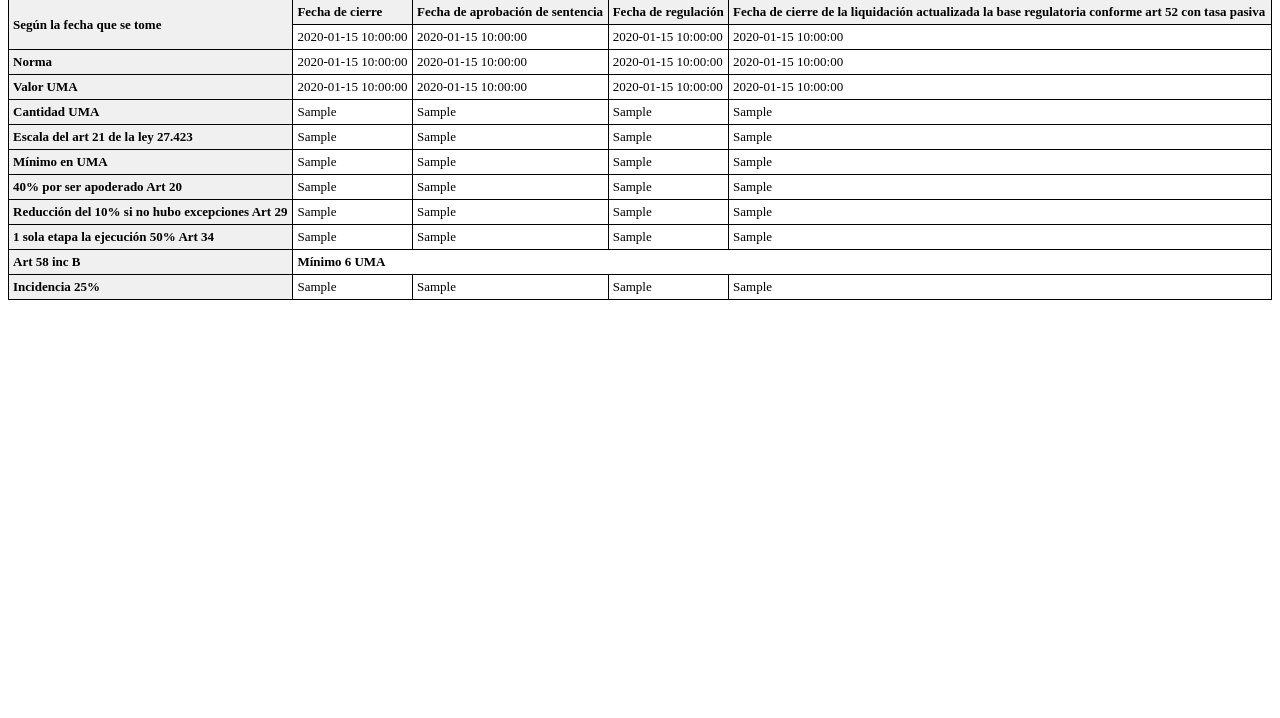
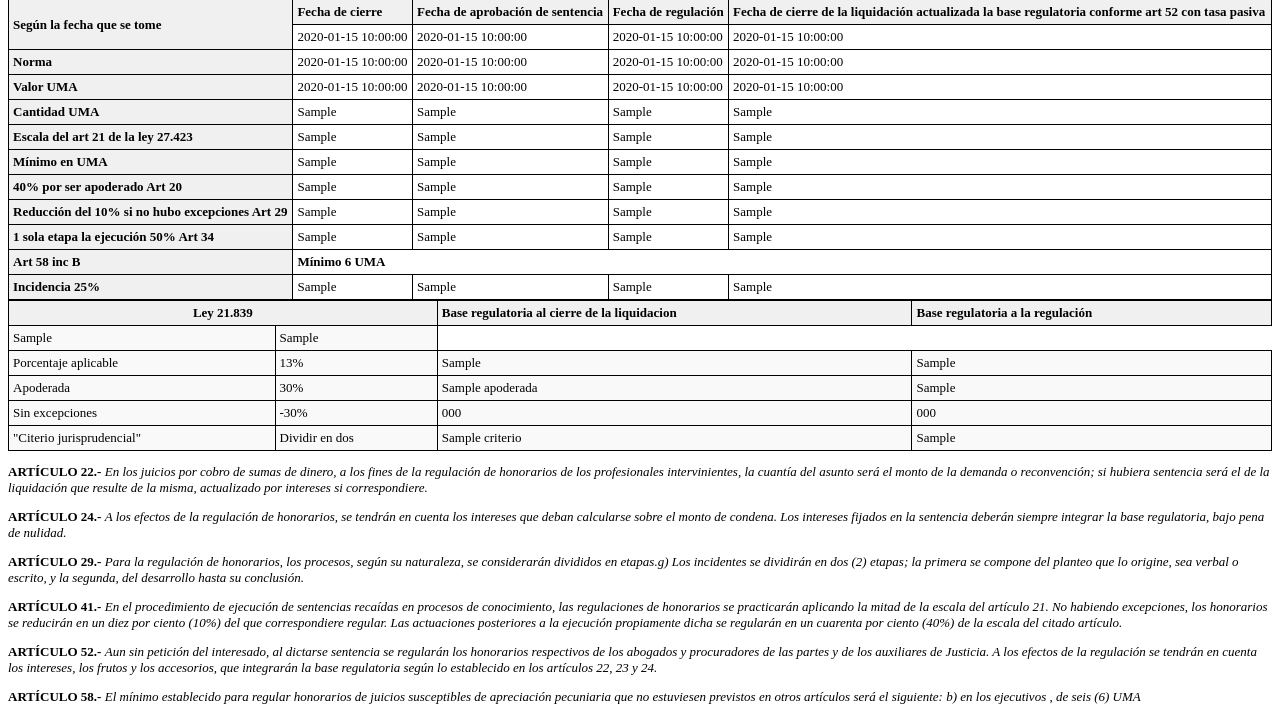
Before and after one commit to OctavioGalvan5/app-web-prueba, a Flask app: template templates/resultado_calculadora_uma.html in a window 1280 px wide. Shown: the part 165-883 px from the top of the page. Before the commit the page ends 465 px from the top, so only its background shows below. Run offline with Flask 3, Linux system fonts and the light colour scheme; the template is opened without the code that fills it: most values are stand-ins (such as "Sample title", 1, 10 or a date in 2020); parts of the project's set-up code (start-up, migrations or seed data) failed here and were passed over.

Commit message:
calculadora UMA completa :)

```diff
--- a/app.py
+++ b/app.py
@@ -2,7 +2,7 @@ from flask import Flask, render_template, request, make_response
 from xhtml2pdf import pisa
 from io import BytesIO
 from database import obtener_acordada, obtener_valor_uma
-from calculos import calcular_porcentajes, formatear_dinero, transformar_fecha
+from calculos import calcular_porcentajes, formatear_dinero, transformar_fecha, calcular_porcentajes_ley_21839
 
 app = Flask(__name__)
 
@@ -50,58 +50,71 @@ def generar_pdf():
     ### TASA PASIVA ###
     porcentajesTP, cantidadTP, minimoTP, apoderadoTP, reduccionTP, ejecucionTP, incidenciaTP = calcular_porcentajes(monto_aprobado_actualizado, UMA_fecha_de_regulacion)
 
+    ### ley 21.839 ###
+    porcentaje_aplicable, apoderada, sin_excepciones, criterio = calcular_porcentajes_ley_21839(monto_aprobado)
+    porcentaje_aplicableTP, apoderadaTP, sin_excepcionesTP, criterioTP = calcular_porcentajes_ley_21839(monto_aprobado_actualizado)
 
     # Renderiza el HTML a partir de la plantilla
-    rendered = render_template('resultado_calculadora_uma.html',
-                               autos=autos,
-                               expediente=expediente,
-                               periodo_desde=transformar_fecha(periodo_desde),
-                               periodo_hasta=transformar_fecha(periodo_hasta),
-                               #
-                               fecha_de_cierre_de_liquidacion = transformar_fecha(fecha_de_cierre_de_liquidacion),
-                               Acordada_fecha_de_cierre_de_liquidacion = Acordada_fecha_de_cierre_de_liquidacion,
-                               UMA_fecha_de_cierre_de_liquidacion = formatear_dinero(UMA_fecha_de_cierre_de_liquidacion),
-                               porcentajesFCL = porcentajesFCL,
-                               cantidadFCL = cantidadFCL,
-                               minimoFCL = minimoFCL,
-                               apoderadoFCL = apoderadoFCL,
-                               reduccionFCL = reduccionFCL,
-                               ejecucionFCL = ejecucionFCL,
-                               incidenciaFCL = incidenciaFCL,
-                               #
-                               fecha_de_regulacion = transformar_fecha(fecha_de_regulacion),
-                               Acordada_fecha_de_regulacion = Acordada_fecha_de_regulacion,
-                               UMA_fecha_de_regulacion = formatear_dinero(UMA_fecha_de_regulacion),
-                               porcentajesR = porcentajesR,
-                               cantidadR = cantidadR,
-                               minimoR = minimoR,
-                               apoderadoR = apoderadoR,
-                               reduccionR = reduccionR,
-                               ejecucionR = ejecucionR,
-                               incidenciaR = incidenciaR,
-                               #
-                               fecha_aprobacion_sentencia=transformar_fecha(fecha_aprobacion_sentencia),
-                               Acordada_fecha_aprobacion_sentencia = Acordada_fecha_aprobacion_sentencia,
-                               UMA_fecha_aprobacion_sentencia = formatear_dinero(UMA_fecha_aprobacion_sentencia),
-                               porcentajesAS = porcentajesAS,
-                               cantidadAS = cantidadAS,
-                               minimoAS = minimoAS,
-                               apoderadoAS = apoderadoAS,
-                               reduccionAS = reduccionAS,
-                               ejecucionAS = ejecucionAS,
-                               incidenciaAS = incidenciaAS,
-                               #
-                               porcentajesTP = porcentajesTP,
-                               cantidadTP = cantidadTP,
-                               minimoTP = minimoTP,
-                               apoderadoTP = apoderadoTP,
-                               reduccionTP = reduccionTP,
-                               ejecucionTP = ejecucionTP,
-                               incidenciaTP = incidenciaTP,
-                               #
-                               monto_aprobado=formatear_dinero(monto_aprobado),
-                               monto_aprobado_actualizado=formatear_dinero(monto_aprobado_actualizado)
-                              )
+    rendered = render_template(
+        'resultado_calculadora_uma.html',
+        autos=autos,
+        expediente=expediente,
+        periodo_desde=transformar_fecha(periodo_desde),
+        periodo_hasta=transformar_fecha(periodo_hasta),
+        #
+        fecha_de_cierre_de_liquidacion=transformar_fecha(fecha_de_cierre_de_liquidacion),
+        Acordada_fecha_de_cierre_de_liquidacion=Acordada_fecha_de_cierre_de_liquidacion,
+        UMA_fecha_de_cierre_de_liquidacion=formatear_dinero(UMA_fecha_de_cierre_de_liquidacion),
+        porcentajesFCL=porcentajesFCL,
+        cantidadFCL=cantidadFCL,
+        minimoFCL=minimoFCL,
+        apoderadoFCL=apoderadoFCL,
+        reduccionFCL=reduccionFCL,
+        ejecucionFCL=ejecucionFCL,
+        incidenciaFCL=incidenciaFCL,
+        #
+        fecha_de_regulacion=transformar_fecha(fecha_de_regulacion),
+        Acordada_fecha_de_regulacion=Acordada_fecha_de_regulacion,
+        UMA_fecha_de_regulacion=formatear_dinero(UMA_fecha_de_regulacion),
+        porcentajesR=porcentajesR,
+        cantidadR=cantidadR,
+        minimoR=minimoR,
+        apoderadoR=apoderadoR,
+        reduccionR=reduccionR,
+        ejecucionR=ejecucionR,
+        incidenciaR=incidenciaR,
+        #
+        fecha_aprobacion_sentencia=transformar_fecha(fecha_aprobacion_sentencia),
+        Acordada_fecha_aprobacion_sentencia=Acordada_fecha_aprobacion_sentencia,
+        UMA_fecha_aprobacion_sentencia=formatear_dinero(UMA_fecha_aprobacion_sentencia),
+        porcentajesAS=porcentajesAS,
+        cantidadAS=cantidadAS,
+        minimoAS=minimoAS,
+        apoderadoAS=apoderadoAS,
+        reduccionAS=reduccionAS,
+        ejecucionAS=ejecucionAS,
+        incidenciaAS=incidenciaAS,
+        #
+        porcentajesTP=porcentajesTP,
+        cantidadTP=cantidadTP,
+        minimoTP=minimoTP,
+        apoderadoTP=apoderadoTP,
+        reduccionTP=reduccionTP,
+        ejecucionTP=ejecucionTP,
+        incidenciaTP=incidenciaTP,
+        #
+        monto_aprobado=formatear_dinero(monto_aprobado),
+        monto_aprobado_actualizado=formatear_dinero(monto_aprobado_actualizado),
+        #
+        porcentaje_aplicable=formatear_dinero(porcentaje_aplicable),
+        apoderada=formatear_dinero(apoderada),
+        sin_excepciones=formatear_dinero(sin_excepciones),
+        criterio=formatear_dinero(criterio),
+        porcentaje_aplicableTP=formatear_dinero(porcentaje_aplicableTP),
+        apoderadaTP=formatear_dinero(apoderadaTP),
+        sin_excepcionesTP=formatear_dinero(sin_excepcionesTP),
+        criterioTP=formatear_dinero(criterioTP)
+    )
 
     # Convierte el HTML a PDF usando xhtml2pdf
     pdf_buffer = BytesIO()
--- a/templates/resultado_calculadora_uma.html
+++ b/templates/resultado_calculadora_uma.html
@@ -66,6 +66,9 @@
         .first-column-cell {
             background-color: #f0f0f0;
             font-weight: bold;
+        }
+        .page-break {
+            page-break-before: always; /* Salto de página antes de esta tabla */
         }
     </style>
 </head>
@@ -181,5 +184,53 @@
         </tbody>
     </table>
 
+    <!-- Nueva tabla en una nueva página -->
+    <div class="page-break"></div>
+    <table>
+        <thead>
+            <tr>
+                <td rowspan="2" colspan="2" class="header-cell" style="text-align: center;">Ley 21.839</td>
+                <td class="header-cell">Base regulatoria al cierre de la liquidacion</td>
+                <td class="header-cell">Base regulatoria a la regulación</td>
+            </tr>
+        </thead>
+        <tbody>
+            <tr>
+                <td class="regular-cell">{{monto_aprobado}}</td>
+                <td class="regular-cell">{{monto_aprobado_actualizado}}</td>
+            </tr>
+            <tr>
+                <td class="regular-cell">Porcentaje aplicable</td>
+                <td class="regular-cell">13%</td>
+                <td class="regular-cell">{{porcentaje_aplicable}}</td>
+                <td class="regular-cell">{{porcentaje_aplicableTP}}</td>
+            </tr>
+            <tr>
+                <td class="regular-cell">Apoderada</td>
+                <td class="regular-cell">30%</td>
+                <td class="regular-cell">{{apoderada}}</td>
+                <td class="regular-cell">{{apoderadaTP}}</td>
+            </tr>
+            <tr>
+                <td class="regular-cell">Sin excepciones</td>
+                <td class="regular-cell">-30%</td>
+                <td class="regular-cell">{{sin_excepciones}}</td>
+                <td class="regular-cell">{{sin_excepcionesTP}}</td>
+            </tr>
+            <tr>
+                <td class="regular-cell">"Citerio jurisprudencial" </td>
+                <td class="regular-cell">Dividir en dos</td>
+                <td class="regular-cell">{{criterio}}</td>
+                <td class="regular-cell">{{criterioTP}}</td>
+            </tr>
+        </tbody>
+    </table>
+    <p><strong>ARTÍCULO 22.- </strong> <em>En los juicios por cobro de sumas de dinero, a los fines de la regulación de honorarios de los profesionales intervinientes, la cuantía del asunto será el monto de la demanda o reconvención; si hubiera sentencia será el de la liquidación que resulte de la misma, actualizado por intereses si correspondiere.</em></p>
+    <p><strong>ARTÍCULO 24.- </strong> <em> A los efectos de la regulación de honorarios, se tendrán en cuenta los intereses que deban calcularse sobre el monto de condena. Los intereses fijados en la sentencia deberán siempre integrar la base regulatoria, bajo pena de nulidad.</em></p>
+    <p><strong>ARTÍCULO 29.- </strong> <em> Para la regulación de honorarios, los procesos, según su naturaleza, se considerarán divididos en etapas.g) Los incidentes se dividirán en dos (2) etapas; la primera se compone del planteo que lo origine, sea verbal o escrito, y la segunda, del desarrollo hasta su conclusión.</em></p>
+    <p><strong>ARTÍCULO 41.- </strong> <em>En el procedimiento de ejecución de sentencias recaídas en procesos de conocimiento, las regulaciones de honorarios se practicarán aplicando la mitad de la escala del artículo 21. No habiendo excepciones, los honorarios se reducirán en un diez por ciento (10%) del que correspondiere regular. Las actuaciones posteriores a la ejecución propiamente dicha se regularán en un cuarenta por ciento (40%) de la escala del citado artículo.</em></p>
+    <p><strong>ARTÍCULO 52.- </strong> <em>Aun sin petición del interesado, al dictarse sentencia se regularán los honorarios respectivos de los abogados y procuradores de las partes y de los auxiliares de Justicia. A los efectos de la regulación se tendrán en cuenta los intereses, los frutos y los accesorios, que integrarán la base regulatoria según lo establecido en los artículos 22, 23 y 24.</em></p>
+    <p><strong>ARTÍCULO 58.- </strong> <em>El mínimo establecido para regular honorarios de juicios susceptibles de apreciación pecuniaria que no estuviesen previstos en otros artículos será el siguiente: b) en los ejecutivos , de seis (6) UMA</em></p>
+
 </body>
 </html>
```
Also changed, not shown: calculos.py (+8 -0 lines).
